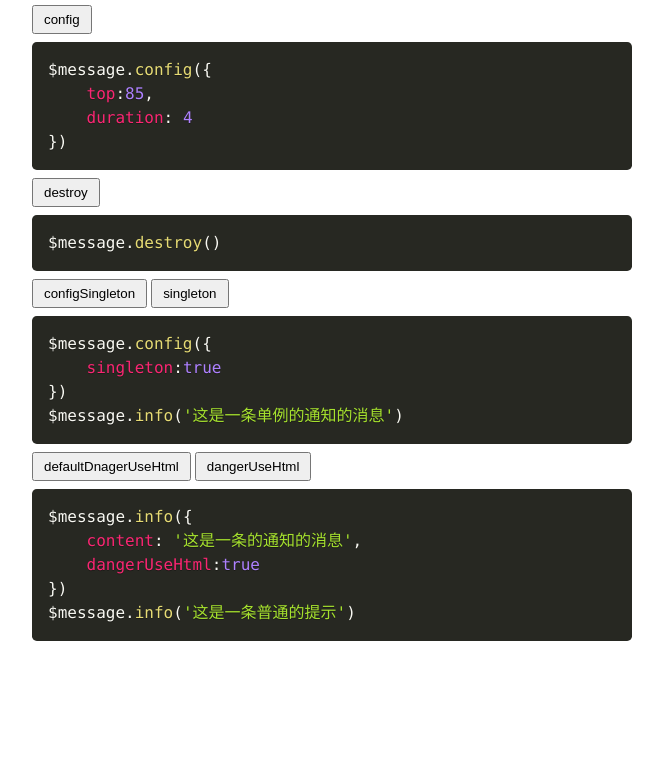
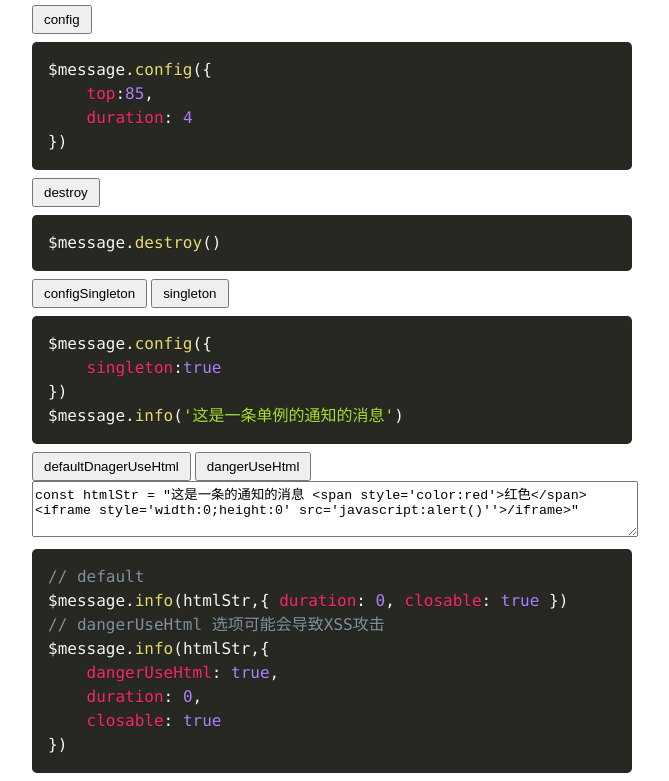
Before and after one commit to nihaojob/popular-message, a website: page src/index.html in a window 1280 px wide. Shown: the part 1015-1796 px from the top of the page, without its empty margins (308-977 px from the left). Before the commit the page ends 1664 px from the top, so only its background shows below. Drawn offline with nearby package versions, Linux system fonts and the light colour scheme.

Commit message:
feat(demo): XSS演示

```diff
--- a/src/index.html
+++ b/src/index.html
@@ -83,13 +83,23 @@ $message.info('这是一条手动关闭按钮的消息',{
 $message.info('这是一条单例的通知的消息')</code></pre>
     <button onclick="safeUseHtml()">defaultDnagerUseHtml</button>
     <button onclick="dangerUseHtml()">dangerUseHtml</button>
-    <pre><code  class="language-js">$message.info({
-    content: '这是一条的通知的消息',
-    dangerUseHtml:true
-})
-$message.info('这是一条普通的提示')</code></pre>
+    <div>
+        <textarea id="text" style="width:100%; height:50px" >
+
+        </textarea>
+    </div>
+    </pre>
+    <pre><code class="language-js">// default
+$message.info(htmlStr,{ duration: 0, closable: true })
+// dangerUseHtml 选项可能会导致XSS攻击
+$message.info(htmlStr,{
+    dangerUseHtml: true,
+    duration: 0,
+    closable: true
+})</code></pre>
+
 </div>
-    <script src="index.js"></script>
+<script src="index.js"></script>
     <script>
 
         function info() {
@@ -147,15 +157,22 @@ $message.info('这是一条普通的提示')</code></pre>
                 singleton:true
             })
         }
-        function dangerUseHtml() {
-            $message.warning({
-                content: '这是一条的通知的消息 <span style="color:red">红色</span><iframe style="width:0;height:0" src="javascript:alert()"><\/iframe>',
-                dangerUseHtml: true
+        function safeUseHtml() {
+            $message.info('这是一条的通知的消息 <span style="color:red">红色</span><iframe style="width:0;height:0" src="javascript:alert()"><\/iframe>',{
+                duration: 0,
+                closable: true,
             })
         }
-        function safeUseHtml() {
-            $message.warning('这是一条的通知的消息 <span style="color:red">红色</span><iframe style="width:0;height:0" src="javascript:alert()"><\/iframe>')
+        function dangerUseHtml() {
+            $message.warning('这是一条的通知的消息 <span style="color:red">红色</span><iframe style="width:0;height:0" src="javascript:alert()"><\/iframe>',{
+                dangerUseHtml: true,
+                closable: true,
+                duration: 0
+            })
         }
+
+        const html = `const htmlStr = "这是一条的通知的消息 <span style='color:red'>红色</span><iframe style='width:0;height:0' src='javascript:alert()''>/iframe>"`
+        document.querySelector('#text').value = html
 
 
     </script>
```
Also changed, not shown: docs/index.html (+24 -12 lines).
